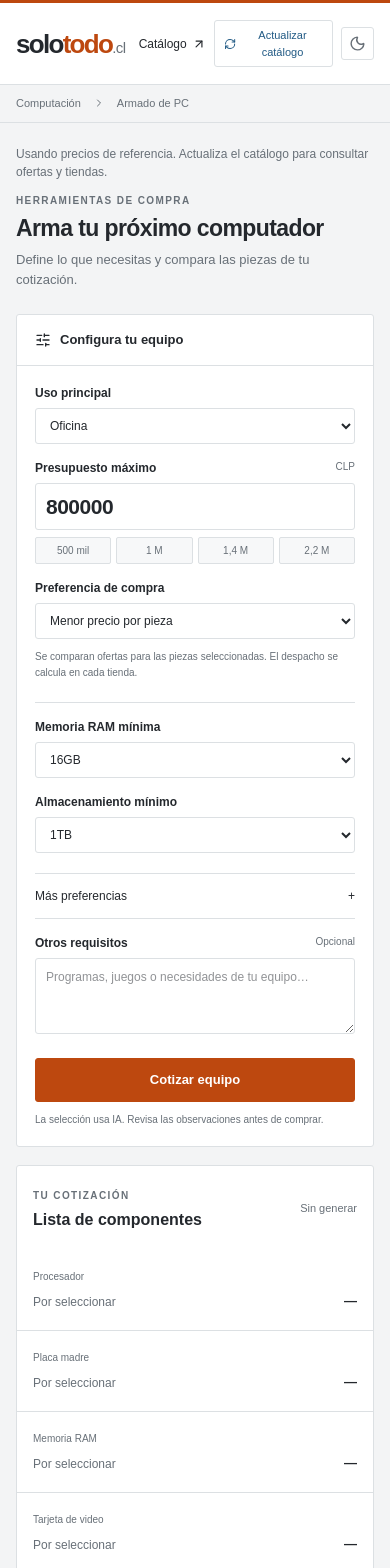
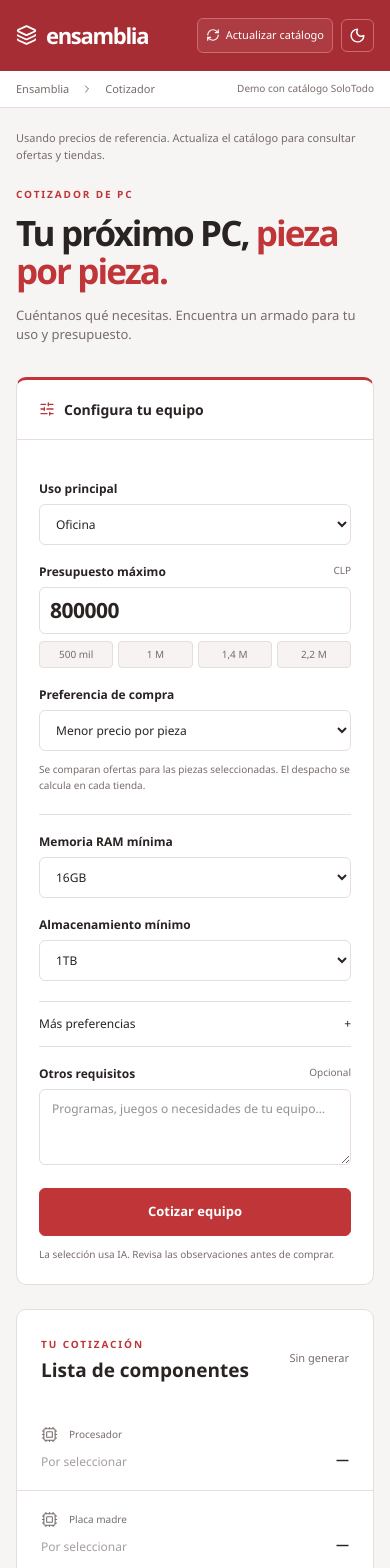
Before and after one commit to ElVichicho/Ensamblia, a Next.js app: page / in a window 390 px wide. Shown: the top 1568 px of the page. Built offline with nearby package versions, Linux system fonts and the light colour scheme.

Commit message:
Brand the configurator as Ensamblia and finalize console design

```diff
--- a/scripts/check-quote-selection.mjs
+++ b/scripts/check-quote-selection.mjs
@@ -7,12 +7,12 @@ import ts from "typescript";
 const require = createRequire(import.meta.url);
 const source = fs.readFileSync("src/lib/quote-selection.ts", "utf8");
 const compiled = ts.transpileModule(source, { compilerOptions: { esModuleInterop: true, module: ts.ModuleKind.CommonJS, target: ts.ScriptTarget.ES2022 } }).outputText;
-const module = { exports: {} };
+const compiledModule = { exports: {} };
 new Function("require", "module", "exports", compiled)(
   id => id.startsWith("@/") ? require(path.resolve("src", id.slice(2))) : require(id),
-  module, module.exports,
+  compiledModule, compiledModule.exports,
 );
-const { selectCandidates, createQuote } = module.exports;
+const { selectCandidates, createQuote } = compiledModule.exports;
 const base = {
   budgetCLP: 500000, useCase: "gaming", cpuPreference: "any", gpuPreference: "any",
   storageCapacity: "1tb", storageType: "nvme", ramCapacity: "16gb",
@@ -54,7 +54,7 @@ assert.throws(()=>createQuote(JSON.stringify({...response,components:{...selecti
 console.log("Passed budget candidate diversity, specifications, quantities, duplicate IDs, RAM, budget and unknown product checks.");
 
 
-const { prepareConfigurations } = module.exports;
+const { prepareConfigurations } = compiledModule.exports;
 for (const [budget,useCase] of [[800000,"office"],[1000000,"gaming"],[2200000,"gaming"]]) {
   const filters={...base,budgetCLP:budget,useCase};
   const options=prepareConfigurations(filters,selectCandidates(filters));
--- a/src/app/globals.css
+++ b/src/app/globals.css
@@ -172,3 +172,107 @@ input[type=checkbox] { accent-color: var(--accent); }
 .catalog-refresh { display: flex; gap: 6px; align-items: center; padding: 6px 9px; border: 1px solid var(--line); border-radius: 3px; color: var(--link); font-size: 12px; }
 .catalog-status { margin: 0 0 12px; font-size: 12px; color: var(--muted); }
 @media(max-width:760px) { .header-actions { gap: 8px; } .catalog-refresh { font-size: 11px; } }
+
+/* Ensamblia */
+.site {
+  --page: #f7f5f4;
+  --panel: #fff;
+  --soft: #f7f3f2;
+  --ink: #292322;
+  --muted: #776c69;
+  --line: #e7ddda;
+  --accent: #bf3538;
+  --accent-hover: #a1262a;
+  --link: #a82a31;
+  min-height: 100vh;
+  background: var(--page);
+  color: var(--ink);
+  font-family: "Segoe UI", Arial, sans-serif;
+}
+.site .topbar { border-top: 0; }
+.site .topbar-inner { padding-block: 22px; }
+.site .wordmark { display: inline-flex; gap: 9px; align-items: center; font-size: 29px; letter-spacing: -1.3px; }
+.site .wordmark span { color: var(--ink); }
+.site .wordmark svg { color: var(--accent); }
+.site .header-title { font-size: 12px; }
+.site .catalog-refresh { background: var(--panel); color: var(--ink); padding: 9px 12px; border-radius: 6px; }
+.site .theme-toggle { border-radius: 6px; }
+.demo-source { margin-left: auto; }
+.site .subnav { background: var(--panel); }
+.site .workspace { padding-top: 24px; }
+.site .catalog-status { font-size: 11px; margin-bottom: 24px; }
+.site .page-heading { margin-bottom: 32px; align-items: center; }
+.site .eyebrow { color: var(--accent); font-size: 10px; letter-spacing: 1.9px; font-weight: 700; }
+.site h1 { font-size: clamp(34px, 3.4vw, 48px); font-weight: 650; line-height: 1.08; letter-spacing: -1.9px; margin: 12px 0 16px; }
+.site h1 br { display: none; }
+.site h1 span { color: var(--accent); }
+.site .page-heading p:not(.eyebrow) { font-size: 14px; }
+.heading-aside { display: flex; flex-direction: column; align-items: flex-end; gap: 5px; max-width: 230px; color: var(--muted); font-size: 12px; }
+.heading-aside svg { color: var(--accent); margin-bottom: 5px; }
+.heading-aside small { font-size: 10px; }
+.site .builder-layout { grid-template-columns: 305px minmax(0, 1fr); gap: 24px; }
+.site .filter-panel, .site .quote-sheet { border-radius: 10px; }
+.site .panel-title { padding: 19px 22px; color: var(--accent); }
+.site .filter-panel form { padding: 22px; }
+.site .panel-title h2 { color: var(--ink); font-size: 14px; }
+.site input:not([type=checkbox]), .site select, .site textarea { border-radius: 6px; padding: 10px 12px; }
+.site .field-label { margin-top: 18px; }
+.site .primary-button { border-radius: 6px; padding: 13px; }
+.site .budget-presets button { border-radius: 4px; }
+.site .sheet-heading { padding: 22px 24px; }
+.site .sheet-heading h2 { font-size: 19px; }
+.site .table-head { padding-inline: 24px; }
+.site .component-row { min-height: 73px; padding: 19px 24px; }
+.site .total-row { background: var(--soft); padding: 24px; }
+.site .total-row strong { color: var(--accent); }
+.component-icon { flex-shrink: 0; color: var(--muted); }
+.site .row-number { display: none; }
+.site .component-kind { align-items: center; }
+.site .empty-product { color: var(--muted); opacity: .65; }
+.site .empty-note { border-left: 2px solid var(--accent); padding: 0 0 0 18px; margin-top: 26px; }
+.site .empty-note h3 { font-size: 15px; }
+.site .site-footer { padding-inline: 0; }
+.site-footer strong { color: var(--ink); font-size: 14px; letter-spacing: -.5px; margin-right: 5px; }
+
+.site .topbar { background: #a72d34; color: #fff; border: 0; }
+.site .wordmark span, .site .wordmark svg { color: #fff; }
+.site .header-title { color: #f4d4d5; }
+.site .header-divider { background: #cd6a6d; }
+.site .catalog-link, .site .theme-toggle { color: #fff; }
+.site .theme-toggle { border-color: #cd6a6d; }
+.site .catalog-refresh { background: #fff1; border-color: #cd6a6d; color: #fff; }
+.site .builder-layout { align-items: start; }
+.site .filter-panel { border-top: 3px solid var(--accent); }
+
+:root[data-theme="dark"] .site {
+  --page: #1d191b; --panel: #272124; --soft: #30272a; --ink: #f4eaed; --muted: #b8a8af; --line: #4d3c43;
+  --accent: #ee909a; --accent-hover: #ce6e7b; --link: #efa5ae;
+}
+:root[data-theme="dark"] .site .primary-button { color: #29151c; }
+@media(prefers-color-scheme:dark) {
+  :root:not([data-theme]) .site {
+    --page: #1d191b; --panel: #272124; --soft: #30272a; --ink: #f4eaed; --muted: #b8a8af; --line: #4d3c43;
+    --accent: #ee909a; --accent-hover: #ce6e7b; --link: #efa5ae;
+  }
+  :root:not([data-theme]) .site .primary-button { color: #29151c; }
+}
+@media(max-width:1150px) { .heading-aside { display: none; } }
+@media(max-width:800px) {
+  .site .header-title, .site .header-divider, .site .catalog-link { display: none; }
+  .site .topbar-inner { padding: 18px 16px; gap: 10px; flex-wrap: wrap; }
+  .site .header-actions { gap: 8px; }
+  .site .wordmark { font-size: 25px; }
+  .site .catalog-refresh { padding: 8px; font-size: 11px; }
+  .site .workspace { padding: 22px 16px 40px; }
+  .site h1 { font-size: 35px; }
+  .site h1 br { display: block; }
+  .site .builder-layout { display: flex; flex-direction: column; }
+  .site .filter-panel, .site .quote-area { width: 100%; }
+  .site .page-heading p:not(.eyebrow) { font-size: 13px; }
+  .demo-source { font-size: 10px; }
+}
+@media(max-width:390px) {
+  .site .topbar-inner { justify-content: space-between; }
+  .site .wordmark { font-size: 22px; }
+  .site .wordmark svg { width: 21px; }
+}
--- a/src/app/layout.tsx
+++ b/src/app/layout.tsx
@@ -2,8 +2,8 @@ import type { Metadata } from "next";
 import "./globals.css";
 
 export const metadata: Metadata = {
-  title: "Cotizador de computadores | SoloTodo",
-  description: "Cotizador inteligente de computadores con validación de compatibilidad de hardware en tiempo real y optimización de presupuesto para Chile.",
+  title: "Ensamblia | Cotizador de PC para tu tienda",
+  description: "Ensamblia ayuda a elegir componentes de PC según uso, presupuesto y compatibilidad. Demostración del cotizador para tiendas de tecnología.",
 };
 
 export default function RootLayout({
--- a/src/app/page.tsx
+++ b/src/app/page.tsx
@@ -1,7 +1,7 @@
 "use client";
 
 import { useEffect, useState } from "react";
-import { ArrowDownToLine, ArrowUpRight, Check, ChevronRight, CircleAlert, LoaderCircle, Moon, RefreshCw, SlidersHorizontal, Sun } from "lucide-react";
+import { ArrowDownToLine, ArrowUpRight, Cpu, Layers3, Check, ChevronRight, CircleAlert, LoaderCircle, Moon, RefreshCw, SlidersHorizontal, Sun } from "lucide-react";
 import type { BuildQuote, BuilderFilters, ComponentCategory } from "@/types/pc-builder";
 
 const money=(value:number)=>new Intl.NumberFormat("es-CL",{style:"currency",currency:"CLP",maximumFractionDigits:0}).format(value);
@@ -33,10 +33,13 @@ export default function HomePage(){
     } catch {}
   },[]);
   useEffect(()=>{
-    try {
-      const saved: SavedCatalog|null=JSON.parse(localStorage.getItem(catalogKey) ?? "null");
-      if(saved && typeof saved.token==="string" && typeof saved.updatedAt==="string") setCatalog(saved);
-    } catch {}
+    const frame=requestAnimationFrame(()=>{
+      try {
+        const saved: SavedCatalog|null=JSON.parse(localStorage.getItem(catalogKey) ?? "null");
+        if(saved && typeof saved.token==="string" && typeof saved.updatedAt==="string") setCatalog(saved);
+      } catch {}
+    });
+    return ()=>cancelAnimationFrame(frame);
   },[]);
   async function refreshCatalog(){
     setRefreshing(true);setCatalogNotice("");
@@ -88,11 +91,11 @@ export default function HomePage(){
     <div className="site">
       <header className="topbar">
         <div className="topbar-inner">
-          <a href="https://www.solotodo.cl/" className="wordmark">solo<span>todo</span><span className="country">.cl</span></a>
+          <a href="#cotizador" className="wordmark"><Layers3 size={26}/><span>ensamblia</span></a>
           <span className="header-divider"/>
-          <span className="header-title">Cotizador de computadores</span>
+          <span className="header-title">Cotizador para tu tienda</span>
           <div className="header-actions">
-            <a href="https://www.solotodo.cl/" className="catalog-link">Catálogo <ArrowUpRight size={14}/></a>
+            <a href="https://www.solotodo.cl/" target="_blank" rel="noreferrer" className="catalog-link">Catálogo <ArrowUpRight size={14}/></a>
             <button type="button" className="catalog-refresh" disabled={loading||refreshing} onClick={()=>void refreshCatalog()}>
               <RefreshCw size={14} className={refreshing?"spinner":undefined}/>{refreshing?"Actualizando…":"Actualizar catálogo"}
             </button>
@@ -103,13 +106,19 @@ export default function HomePage(){
           </div>
         </div>
       </header>
-      <div className="subnav"><div>Computación <ChevronRight size={12}/> Armado de PC</div></div>
-      <main className="workspace">
+      <div className="subnav"><div><span>Ensamblia</span> <ChevronRight size={12}/> Cotizador <span className="demo-source">Demo con catálogo SoloTodo</span></div></div>
+      <main className="workspace" id="cotizador">
         <p className="catalog-status" role="status">
           {catalogNotice || (catalog ? `Catálogo guardado: ${catalog.count} productos · ${new Date(catalog.updatedAt).toLocaleString("es-CL")}`
             : "Usando precios de referencia. Actualiza el catálogo para consultar ofertas y tiendas.")}
         </p>
-        <div className="page-heading"><div><p className="eyebrow">HERRAMIENTAS DE COMPRA</p><h1>Arma tu próximo computador</h1><p>Define lo que necesitas y compara las piezas de tu cotización.</p></div><span className="currency-note">Precios en pesos chilenos · CLP</span></div>
+        <div className="page-heading">
+          <div><p className="eyebrow">COTIZADOR DE PC</p>
+            <h1>Tu próximo PC, <span>pieza por pieza.</span></h1>
+            <p>Cuéntanos qué necesitas. Encuentra un armado para tu uso y presupuesto.</p>
+          </div>
+          <div className="heading-aside"><Cpu size={40} strokeWidth={1}/><span>La configuración empieza contigo.</span><small>Precios en pesos chilenos · CLP</small></div>
+        </div>
         <div className="builder-layout">
           <aside className="filter-panel">
             <div className="panel-title"><SlidersHorizontal size={16}/><h2>Configura tu equipo</h2></div>
@@ -161,7 +170,7 @@ export default function HomePage(){
                 {rows.map(([category,label],index)=>{
                   const item=quote?.components.find(p=>p.category===category);
                   return <div className="component-row" key={category}>
-                    <div className="component-kind"><span className="row-number">{String(index+1).padStart(2,"0")}</span><span>{label}</span></div>
+                    <div className="component-kind"><Cpu className="component-icon" size={17} strokeWidth={1.5}/><span className="row-number">{String(index+1).padStart(2,"0")}</span><span>{label}</span></div>
                     <div className="product-cell">{item?<><a href={item.affiliateUrl} target="_blank" rel="noreferrer">{item.name}<ArrowUpRight size={13}/></a><p>{item.quantity&&item.quantity>1?`${item.quantity} unidades · `:""}{item.aiReason}</p><p>{item.storeUrl ? <a href={item.storeUrl} target="_blank" rel="noreferrer">{item.store}<ArrowUpRight size={12}/></a> : "Sin oferta verificada · precio referencial"}</p></>:<span className="empty-product">{quote?"Sin pieza adicional":"Por seleccionar"}</span>}</div>
                     <div className="product-price">{item?money(item.priceCLP):"—"}</div>
                   </div>;
@@ -177,11 +186,11 @@ export default function HomePage(){
               <dl className="check-list">{quote.compatibilityChecks.map((check,i)=><div key={i}><dt>{check.status==="valid"?<Check size={14}/>:<CircleAlert size={14}/>} {check.title}</dt><dd>{check.detail}</dd></div>)}</dl>
               <div className="upgrade-note"><strong>Para más adelante</strong><p>{quote.upgradePath}</p></div>
             </div>:<div className="empty-note"><h3>Tu presupuesto, pieza por pieza.</h3><p>Indica el uso, el monto máximo y las capacidades que necesitas. Aquí podrás revisar productos, cantidades y costo total antes de visitar las tiendas.</p></div>}
-            <div aria-live="polite" className="request-status">{loading?"Consultando el catálogo y preparando la selección. Puede tardar hasta 50 segundos.":""}</div>
+            <div aria-live="polite" className="request-status">{loading?"Preparando la selección con el catálogo guardado. Puede tardar hasta 50 segundos.":""}</div>
           </section>
         </div>
       </main>
-      <footer className="site-footer"><span>SoloTodo · Prototipo académico de Vicente Sampson</span><span>Precios y disponibilidad sujetos a cambios.</span></footer>
+      <footer className="site-footer"><span><strong>ensamblia</strong> · Creado por Vicente Sampson</span><span>Precios y disponibilidad sujetos a cambios.</span></footer>
     </div>
   );
 }
```
